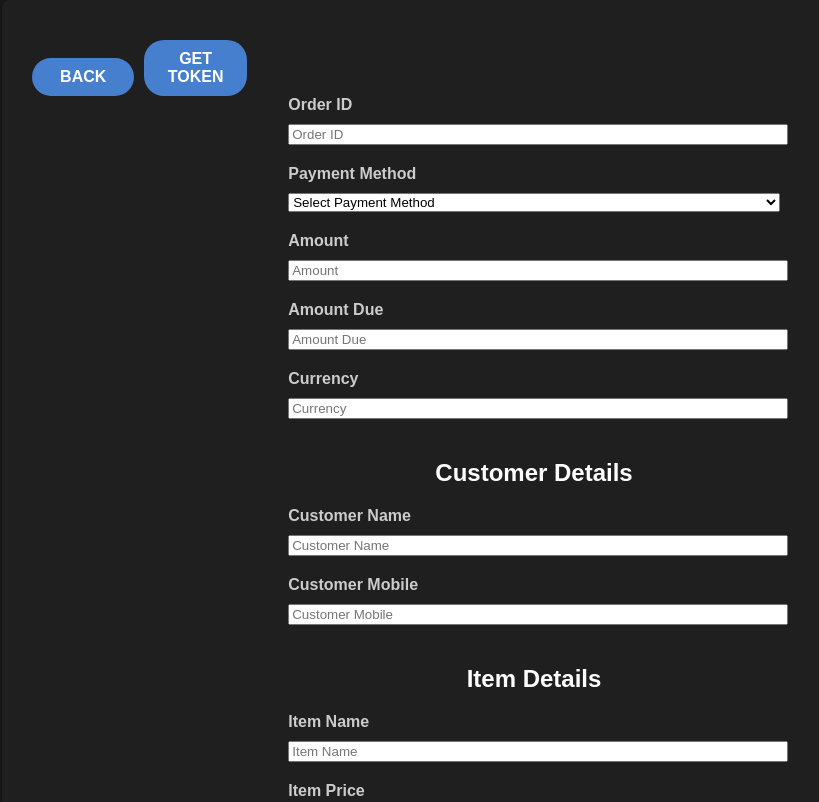
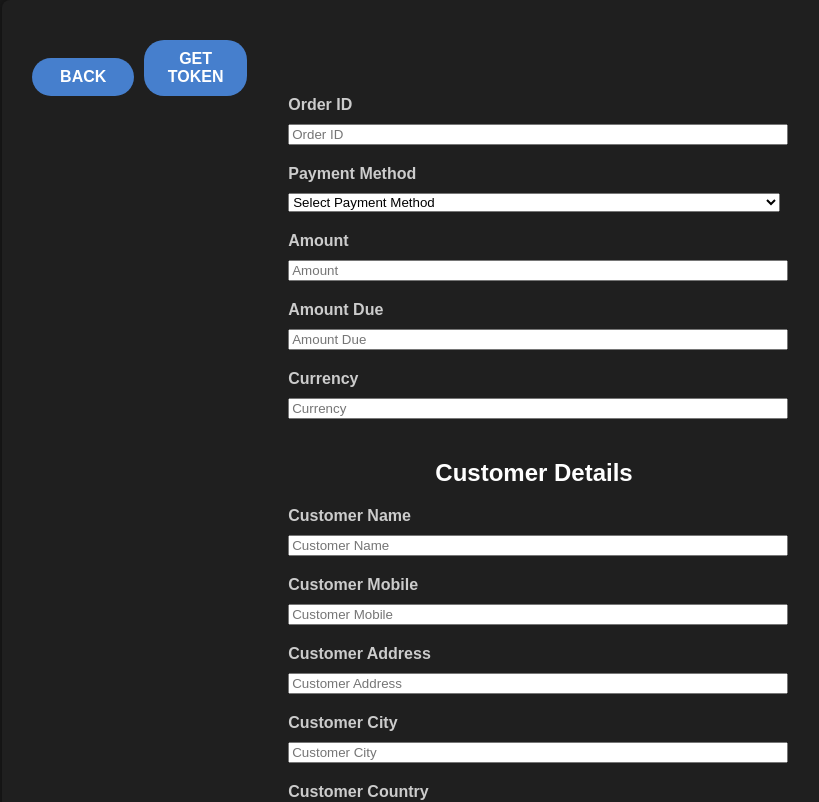
Before and after one commit to mrnbrase/OTO-APIs, a React (Create React App) app in the folder appa/: page /create-order in a window 1280 px wide. Shown: the top 802 px of the page, without its empty margins (106-925 px from the left). Built offline with nearby package versions, Linux system fonts and the light colour scheme.

Commit message:
Create Order

```diff
--- a/appa/src/ShippingData.js
+++ b/appa/src/ShippingData.js
@@ -110,7 +110,7 @@ const App = () => {
     };
 
     // const keys = ['logo', 'serviceType', 'deliveryOptionName', 'trackingType', 'codCharge', 'pickupCutOffTime', 'maxOrderValue', 'insurancePolicy', 'maxCODValue', 'deliveryOptionId', 'extraWeightPerKg', 'deliveryCompanyName', 'returnFee', 'maxFreeWeight', 'avgDeliveryTime', 'price', 'pickupDropoff'];
-    const keys = ['logo','deliveryOptionName', 'pickupDropoff', 'serviceType', 'codCharge', 'pickupCutOffTime', 'maxCODValue', 'maxFreeWeight', 'extraWeightPerKg', 'returnFee', 'avgDeliveryTime', 'price'];
+    const keys = ['logo','deliveryOptionId', 'deliveryOptionName', 'pickupDropoff', 'serviceType', 'codCharge', 'pickupCutOffTime', 'maxCODValue', 'maxFreeWeight', 'extraWeightPerKg', 'returnFee', 'avgDeliveryTime', 'price'];
 
     const cities = [
         'Riyadh', 'Jeddah', 'Mecca', 'Medina', 'Dammam', 'Tabuk', 'Taif', 'Buraidah',
--- a/appa/src/createorder.js
+++ b/appa/src/createorder.js
@@ -6,60 +6,25 @@ import './createorder.css';
 const CreateOrder = () => {
     const [token, setToken] = useState("");
     const [orderData, setOrderData] = useState({
-        "orderId": "1234",
-        "pickupLocationCode": "jdd_wh",
-        "createShipment": "true",
-        "deliveryOptionId": 564,
-        "payment_method": "paid",
-        "amount": 100,
-        "amount_due": 0,
-        "currency": "SAR",
-        "customsValue":"12",
-        "customsCurrency":"USD",
-        "packageCount": 2,
-        "packageWeight": 1,
-        "boxWidth": 10,
-        "boxLength": 10,
-        "boxHeight": 10,
-        "orderDate": "31/12/2022 15:45",
-        "deliverySlotDate": "31/12/2020",
-        "deliverySlotTo": "12pm",
-        "deliverySlotFrom": "2:30pm",
-        "senderName":"Sender Company",
-        "customer": {
-            "name": "عبدالله الغامدي",
-            "email": "test@test.com",
-            "mobile": "546607389",
-            "address": "6832, Abruq AR Rughamah District, Jeddah 22272 3330, Saudi Arabia",
-            "district": "Al Hamra",
-            "city": "Jeddah",
-            "country": "SA",
-            "postcode": "12345",
-            "lat": "40.706333",
-            "lon": "29.888211",
-            "refID":"1000012",
-            "W3WAddress":"alarmed.cards.stuffy"
+        orderId: '',
+        payment_method: '',
+        amount: 0,
+        amount_due: 0,
+        currency: '',
+        customer: {
+            name: '',
+            mobile: '',
+            address: '',
+            city: '',
+            country: ''
         },
-        "items": [
-            {
-                "productId": 112,
-                "name": "test product",
-                "price": 100,
-                "rowTotal": 100,
-                "taxAmount": 15,
-                "quantity": 1,
-                "sku": "test-product",
-                "image": "http://...."
-            },
-            {
-                "name": "test product 2",
-                "price": 100,
-                "quantity": 1,
-                "sku": "test-product-2"
-            }
-        ]
+        items: [{
+            name: '',
+            price: 0,
+            quantity: 0,
+            sku: ''
+        }]
     });
-
 
     const getToken = () => {
         var refreshData = {
@@ -75,38 +40,24 @@ const CreateOrder = () => {
     };
 
     useEffect(() => {
-        //getToken();
+        // Uncomment the below line to get the token on component mount
+        // getToken();
     }, []);
 
-    const createOrder = () => {
-        const data = JSON.stringify(orderData);
-        console.log('orderData:', orderData); // log orderData
-
-        console.log('access_token:', token); // log token
-
-        const config = {
-            method: 'post',
-            maxBodyLength: Infinity,
-            url: 'https://staging-api.tryoto.com/rest/v2/createOrder',
+    const handleSubmit = async (e) => {
+        e.preventDefault();
+        try {
+            const response = await axios.post('https://staging-api.tryoto.com/rest/v2/createOrder', orderData, {
                 headers: {
                     'Accept': 'application/json',
                     'Authorization': `Bearer ${token}`
                 },
-            data : data
-        };
-
-        axios(config)
-        .then(response => {
-            console.log(JSON.stringify(response.data));
-        })
-        .catch(error => {
+                maxBodyLength: Infinity
+            });
+            console.log(response.data);
+        } catch (error) {
             console.log(error);
-        });
-    };
-
-    const handleSubmit = (e) => {
-        e.preventDefault();
-        createOrder();
+        }
     };
 
     return (
@@ -114,7 +65,7 @@ const CreateOrder = () => {
             <Link to="/">
                 <button className="rbutton">Back</button>
             </Link>
-                <button type="rbutton" onClick={getToken} className="rbutton">Get Token</button>
+            <button type="button" onClick={getToken} className="rbutton">Get Token</button>
             <form onSubmit={handleSubmit} className="form">
                 <label className="label">
                     <span>Order ID</span>
@@ -150,6 +101,18 @@ const CreateOrder = () => {
                     <span>Customer Mobile</span>
                     <input type="text" className="input" placeholder="Customer Mobile" onChange={e => setOrderData({...orderData, customer: {...orderData.customer, mobile: e.target.value}})} required />
                 </label>
+                <label className="label">
+                    <span>Customer Address</span>
+                    <input type="text" className="input" placeholder="Customer Address" onChange={e => setOrderData({...orderData, customer: {...orderData.customer, address: e.target.value}})} required />
+                </label>
+                <label className="label">
+                    <span>Customer City</span>
+                    <input type="text" className="input" placeholder="Customer City" onChange={e => setOrderData({...orderData, customer: {...orderData.customer, city: e.target.value}})} required />
+                </label>
+                <label className="label">
+                    <span>Customer Country</span>
+                    <input type="text" className="input" placeholder="Customer Country" onChange={e => setOrderData({...orderData, customer: {...orderData.customer, country: e.target.value}})} required />
+                </label>
 
                 <h2>Item Details</h2>
                 <label className="label">
@@ -158,16 +121,17 @@ const CreateOrder = () => {
                 </label>
                 <label className="label">
                     <span>Item Price</span>
-                <input type="text" className="input" placeholder="Item Price" onChange={e => setOrderData({...orderData, items: [{...orderData.items[0], price: e.target.value}]})} required />
+                    <input type="number" className="input" placeholder="Item Price" onChange={e => setOrderData({...orderData, items: [{...orderData.items[0], price: parseFloat(e.target.value)}]})} required />
                 </label>
                 <label className="label">
                     <span>Item Quantity</span>
-                <input type="text" className="input" placeholder="Item Quantity" onChange={e => setOrderData({...orderData, items: [{...orderData.items[0], quantity: e.target.value}]})} required />
+                    <input type="number" className="input" placeholder="Item Quantity" onChange={e => setOrderData({...orderData, items: [{...orderData.items[0], quantity: parseFloat(e.target.value)}]})} required />
                 </label>
                 <label className="label">
                     <span>Item SKU</span>
                     <input type="text" className="input" placeholder="Item SKU" onChange={e => setOrderData({...orderData, items: [{...orderData.items[0], sku: e.target.value}]})} required />
                 </label>
+
                 <button type="submit" className="button">Create Order</button>
             </form>
         </div>
```
Lines whose indentation alone changed are shown as unchanged.
